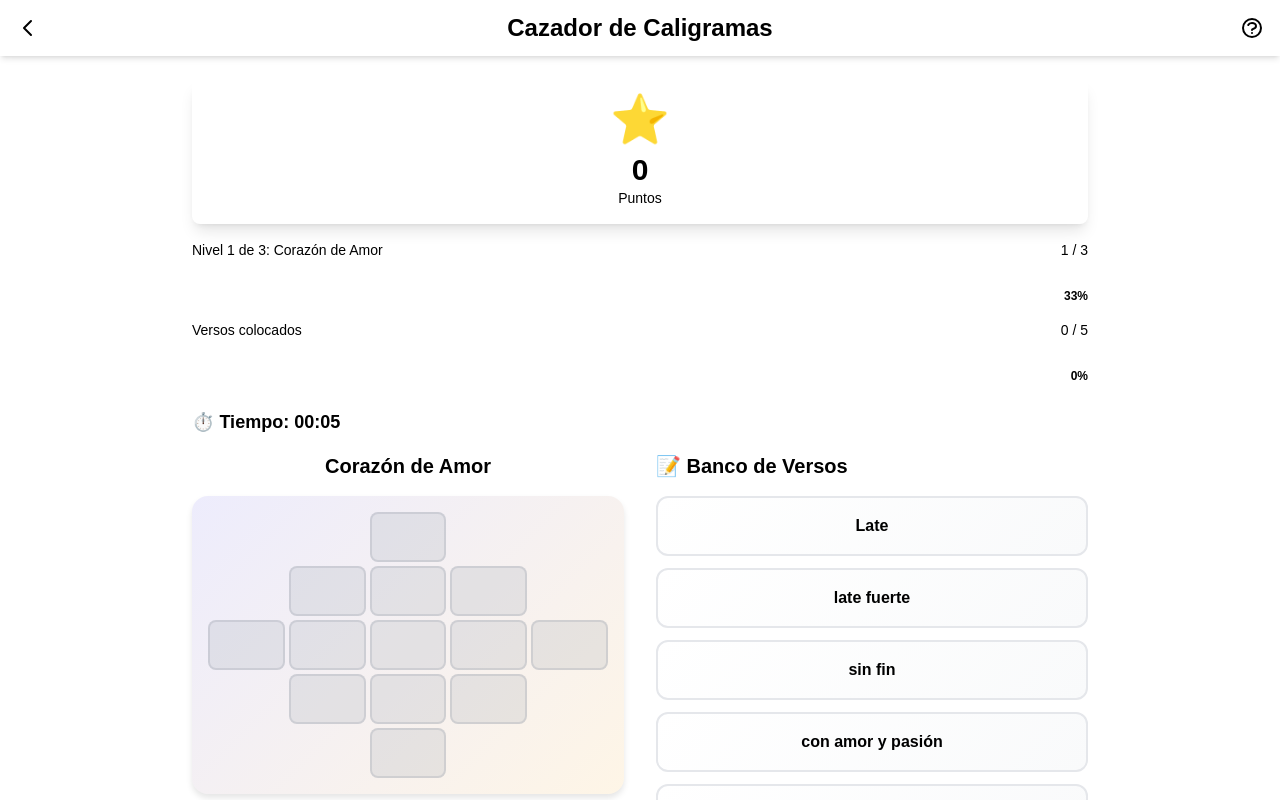
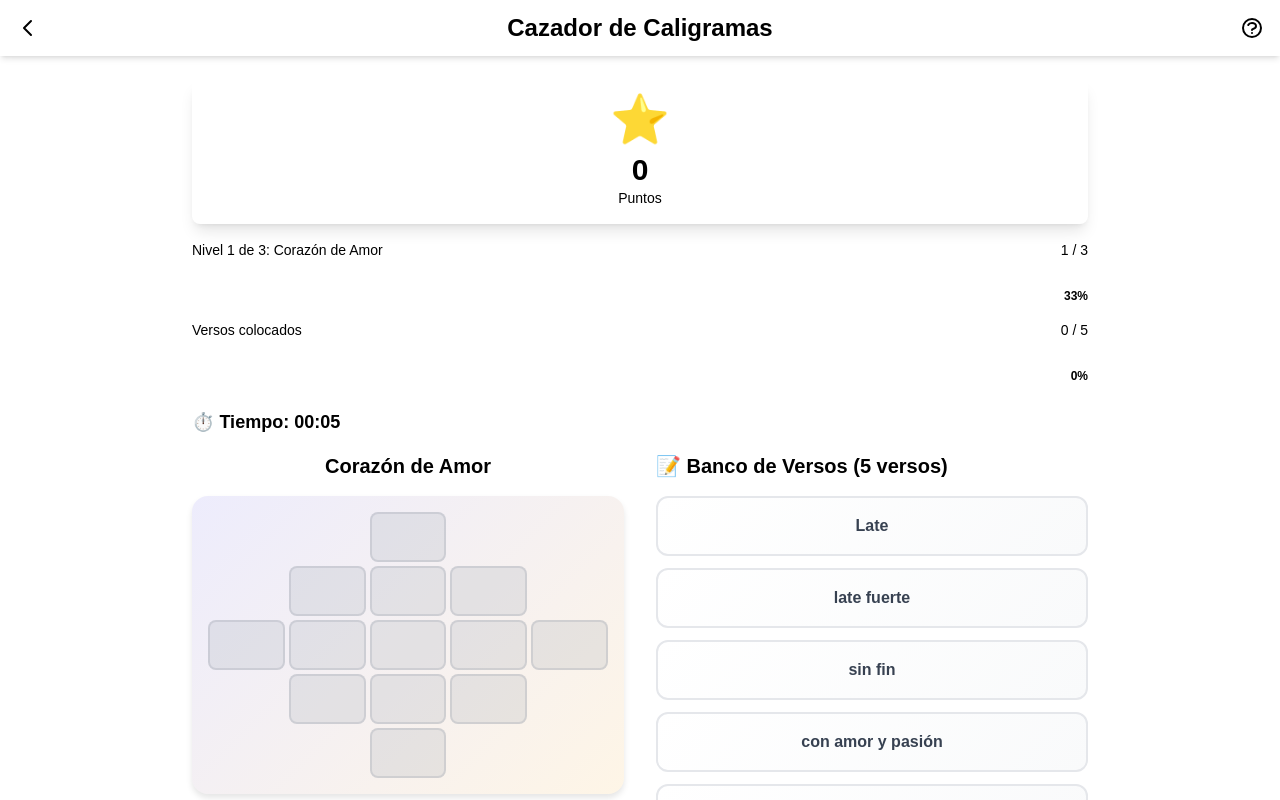
Before and after one commit to leito-monk/amo-jugar-5to, a Vue app: page /juegos/cazador-caligramas in a window 1280 px wide. Shown: the top 800 px of the page. Built offline with nearby package versions, Linux system fonts and the light colour scheme.

Commit message:
Cambios para que ande en mi computadora

```diff
--- a/package.json
+++ b/package.json
@@ -14,14 +14,14 @@
   },
   "devDependencies": {
     "@types/node": "^24.10.0",
-    "@vitejs/plugin-vue": "^6.0.1",
+    "@vitejs/plugin-vue": "^5.2.4",
     "@vue/tsconfig": "^0.8.1",
     "autoprefixer": "^10.4.22",
     "daisyui": "^5.5.5",
     "postcss": "^8.5.6",
     "tailwindcss": "^3.4.18",
     "typescript": "~5.9.3",
-    "vite": "^7.2.2",
+    "vite": "^5.4.21",
     "vue-tsc": "^3.1.3"
   }
 }
--- a/src/games/cazador-caligramas/CaligramaGame.vue
+++ b/src/games/cazador-caligramas/CaligramaGame.vue
@@ -64,6 +64,12 @@ const totalVerses = computed(() => currentCaligrama.value.versos.length);
 function initLevel() {
   const caligrama = currentCaligrama.value;
 
+  // Verificar que el caligrama existe
+  if (!caligrama || !caligrama.versos) {
+    console.error('Error: No se pudo cargar el caligrama', caligrama);
+    return;
+  }
+
   // Reset estado
   placedVerses.value = [];
   errorCount.value = 0;
@@ -73,11 +79,15 @@ function initLevel() {
   motivationalMessage.value = '';
   showCompletionModal.value = false;
 
-  // Mezclar versos
+  // Mezclar versos - asegurar que cada verso tenga todas las propiedades necesarias
   availableVerses.value = shuffleArray(caligrama.versos.map(v => ({
-    ...v,
+    id: v.id,
+    texto: v.texto || 'Verso sin texto',
+    posicion: v.posicion,
     placed: false
   })));
+
+  console.log('Versos cargados:', availableVerses.value);
 
   // Iniciar timer
   startTime.value = Date.now();
@@ -370,7 +380,7 @@ onUnmounted(() => {
 
       <!-- Banco de versos (derecha) -->
       <div class="flex flex-col">
-        <h3 class="text-xl font-bold mb-4">📝 Banco de Versos</h3>
+        <h3 class="text-xl font-bold mb-4">📝 Banco de Versos ({{ availableVerses.length }} versos)</h3>
         <div class="space-y-3">
           <div
             v-for="verse in availableVerses"
@@ -385,8 +395,13 @@ onUnmounted(() => {
             @touchmove="handleTouchMove"
             @touchend="handleTouchEnd"
           >
-            {{ verse.texto }}
+            <span class="verse-content">{{ verse.texto }}</span>
           </div>
+        </div>
+
+        <!-- Debug info (temporal) -->
+        <div v-if="availableVerses.length === 0" class="alert alert-warning mt-4">
+          <span>⚠️ No se han cargado los versos. Recargando...</span>
         </div>
 
         <!-- Stats del nivel actual -->
@@ -516,6 +531,17 @@ onUnmounted(() => {
   cursor: move;
   transition: all 0.3s ease;
   user-select: none;
+  min-height: 60px;
+  display: flex;
+  align-items: center;
+  justify-content: center;
+}
+
+.verse-content {
+  color: #374151;
+  font-size: 1rem;
+  line-height: 1.4;
+  word-wrap: break-word;
 }
 
 .verse-card:hover:not(.verse-placed) {
--- a/src/main.js
+++ b/src/main.js
@@ -1,5 +1,8 @@
 import { createApp } from 'vue'
 import './assets/styles/main.css'
 import App from './App.vue'
+import router from './router'
 
-createApp(App).mount('#app')
+const app = createApp(App)
+app.use(router)
+app.mount('#app')
--- a/src/router/index.js
+++ b/src/router/index.js
@@ -2,6 +2,31 @@ import { createRouter, createWebHistory } from 'vue-router'
 import CaligramaGame from '../games/cazador-caligramas/CaligramaGame.vue'
 
 const routes = [
+  {
+    path: '/',
+    name: 'home',
+    component: () => import('../views/HomeView.vue')
+  },
+  {
+    path: '/juegos',
+    name: 'juegos',
+    component: () => import('../views/JuegosView.vue')
+  },
+  {
+    path: '/progreso',
+    name: 'progreso',
+    component: () => import('../views/ProgresoView.vue')
+  },
+  {
+    path: '/acerca',
+    name: 'acerca',
+    component: () => import('../views/AcercaView.vue')
+  },
+  {
+    path: '/demo',
+    name: 'demo',
+    component: () => import('../views/GameDemoView.vue')
+  },
   {
     path: '/juegos/cazador-caligramas',
     name: 'cazador-caligramas',
```
Also changed, not shown: 1 other file (tests, documents, lock files or other folders).
